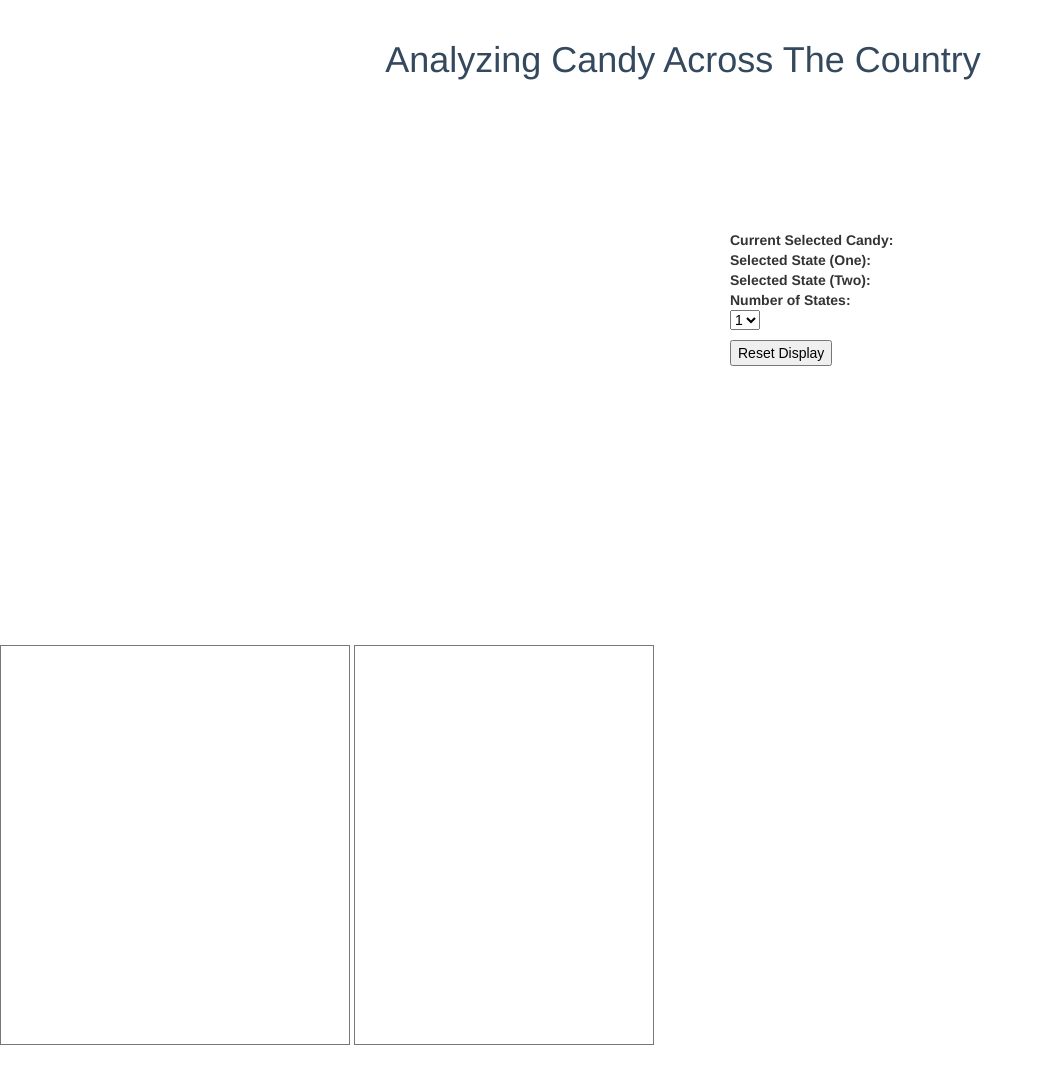
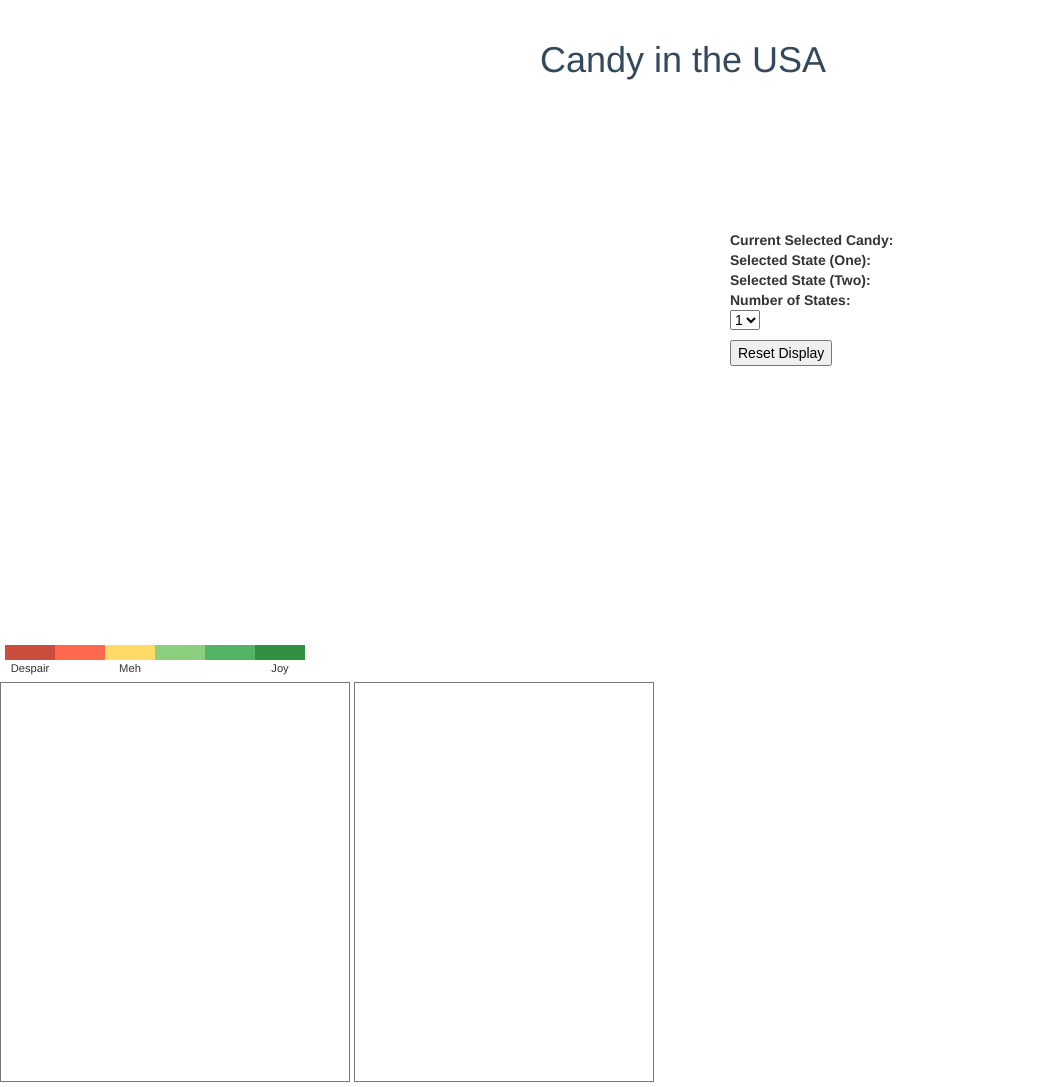
Before and after one commit to PaperSlate/InfoVisP5, a plain HTML site: page index.html in a window 1280 px wide. Shown: the top 1087 px of the page, without its empty margins (0-1044 px from the left). Before the commit the page ends 1050 px from the top, so only its background shows below. Drawn offline with nearby package versions, Linux system fonts and the light colour scheme; no server answers.

Commit message:
Color bar legend

```diff
--- a/index.html
+++ b/index.html
@@ -1,5 +1,44 @@
 <!DOCTYPE html>
 <html>
+	<style type='text/css'>
+	  .my-legend .legend-title {
+	    text-align: left;
+	    margin-bottom: 8px;
+	    font-weight: bold;
+	    font-size: 90%;
+	    }
+	  .my-legend .legend-scale ul {
+	    margin: 0;
+	    padding: 0;
+	    float: left;
+	    list-style: none;
+	    }
+	  .my-legend .legend-scale ul li {
+	    display: block;
+	    float: left;
+	    width: 50px;
+	    margin-bottom: 6px;
+	    text-align: center;
+	    font-size: 80%;
+	    list-style: none;
+	    }
+	  .my-legend ul.legend-labels li span {
+	    display: block;
+	    float: left;
+	    height: 15px;
+	    width: 50px;
+	    }
+	  .my-legend .legend-source {
+	    font-size: 70%;
+	    color: #999;
+	    clear: both;
+	    }
+	  .my-legend a {
+	    color: #777;
+	    }
+	</style>
+
+
   <head>
 		<meta charset="utf-8">
 		<title>CS4460 - P5</title>
@@ -15,16 +54,43 @@
 
 	<body>
 		<div id="container">
-			<div id="header"><h1>Analyzing Candy Across The Country</h1></div>
-			<div id="headerBand"></br></div>
+		<div id="header" style="padding-top: 20px; padding-bottom: 10px;"><h1>Candy in the USA</h1></div>
+
+			<div id="headerBand">
+
+
+
+
+
+				</br>
+			</div>
+
+
+
 
 			<div id="charts">
-				<div id="tooltip" style="padding: 10px"></div>
+
+				<div id="tooltip" style="padding: 10px; padding-top: 30px;"></div>
 				<div style="display: inline-block; float: left; margin-left: 30px">
 					<svg width="700" height="500" id="statesvg"></svg>
 				</div>
 
 				<div id="bubbleChart" style="display: inline-block; float: left">
+								<!-- bar chart -->
+					<div>
+						<div class='my-legend' style="padding-left: 5px; padding-bottom: 20px;">
+							<div class='legend-scale'>
+							  <ul class='legend-labels'>
+							    <li><span style='background:#cb4d3e;'></span>Despair</li>
+							    <li><span style='background:#ff684c;'></span></li>
+							    <li><span style='background:#ffda66;'></span>Meh</li>
+							    <li><span style='background:#8ace7e;'></span></li>
+							    <li><span style='background:#51b364;'></span></li>
+							    <li><span style='background:#309143;'></span>Joy</li>
+							  </ul>
+							</div>
+						</div>
+					</div>
 					<svg id="primarySVG" width="350" height="400" style="border: 1px solid #777;"></svg>
 					<svg id="secondarySVG" width="300" height="400" style="border: 1px solid #777;"></svg>
 				</div>
```
